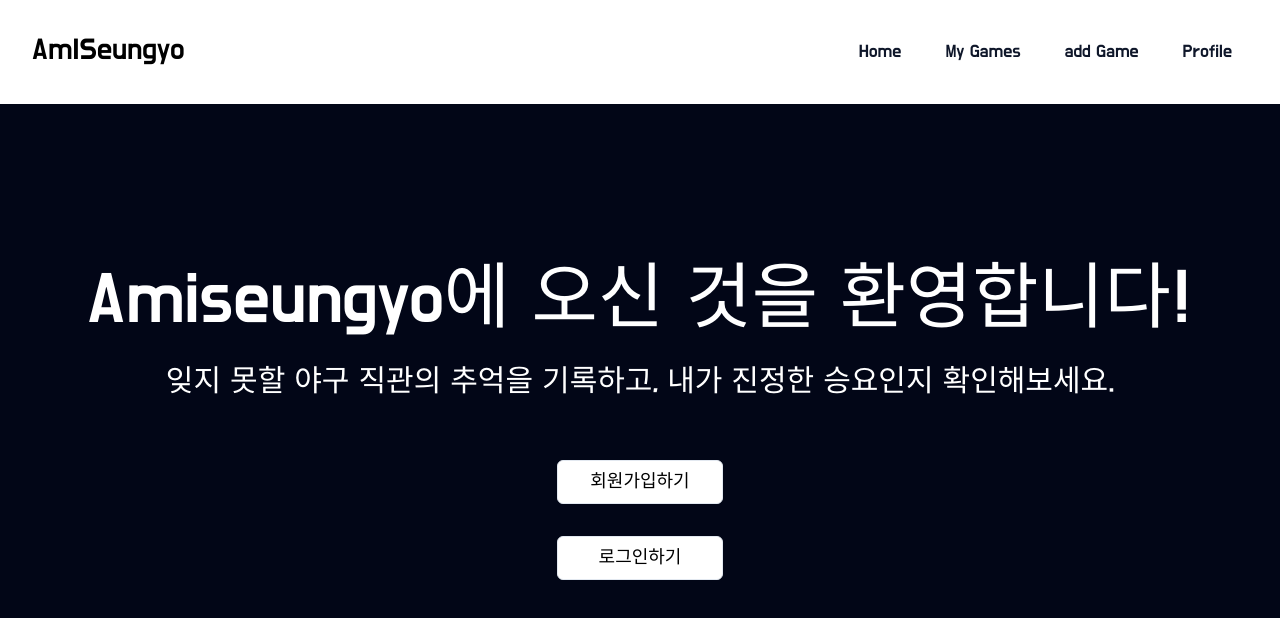
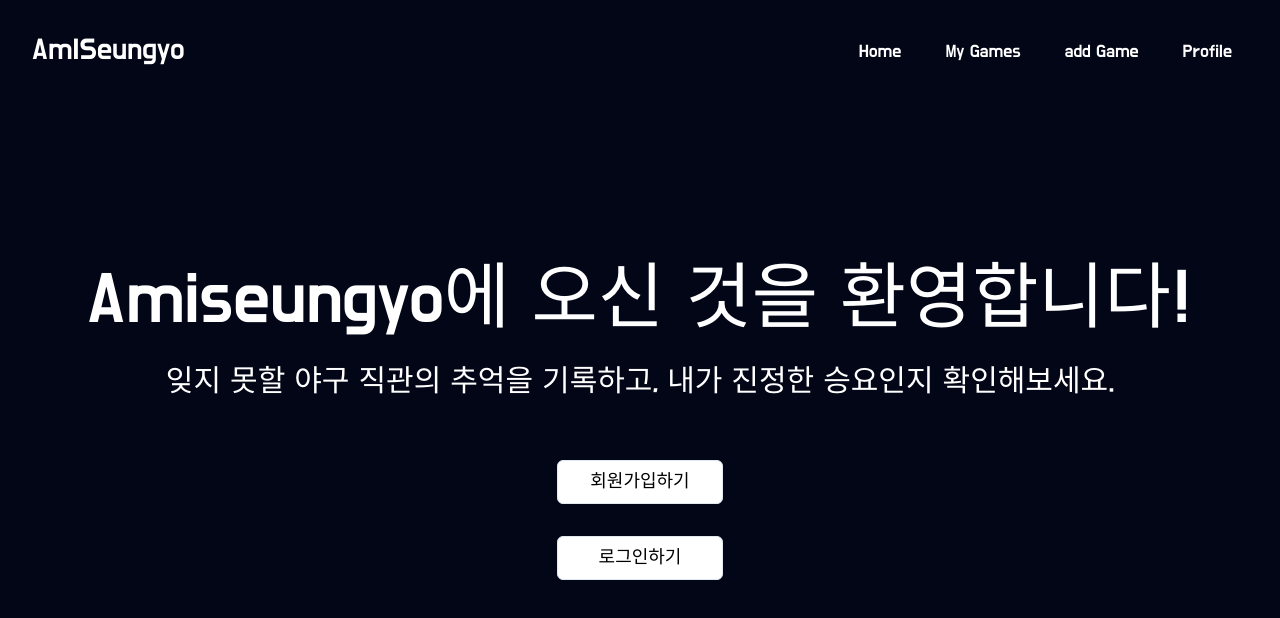
Before and after one commit to khs0727/Amiseungyo, a Next.js app: page / in a window 1280 px wide. Shown: the top 618 px of the page. Built offline with nearby package versions, Linux system fonts and the light colour scheme; what tailwindcss-animated would draw is missing.

Commit message:
feat: nav 스타일링 배너와 맞춤

```diff
--- a/src/components/nav.tsx
+++ b/src/components/nav.tsx
@@ -11,26 +11,26 @@ export default function Nav() {
   const navClass = TEAMCOLORS[team] || TEAMCOLORS['default'];
 
   return (
-    <nav className={`p-8 ${navClass} flex justify-between`}>
-      <h1 className="text-3xl text-#f8fafc">AmISeungyo</h1>
+    <nav className={`bg-slate-950 max-w-full w-screen p-8 ${navClass} flex justify-between`}>
+      <h1 className="text-3xl text-white">AmISeungyo</h1>
       <div className="flex gap-3 items-center">
         <Link href="/home" passHref>
-          <Button variant="link" className="text-lg">
+          <Button variant="link" className="text-lg text-white">
             Home
           </Button>
         </Link>
         <Link href="/myGames">
-          <Button variant="link" className="text-lg">
+          <Button variant="link" className="text-lg text-white">
             My Games
           </Button>
         </Link>
         <Link href="/addGame">
-          <Button variant="link" className="text-lg">
+          <Button variant="link" className="text-lg text-white">
             add Game
           </Button>
         </Link>
         <Link href="/profile">
-          <Button variant="link" className="text-lg">
+          <Button variant="link" className="text-lg text-white">
             Profile
           </Button>
         </Link>
```
